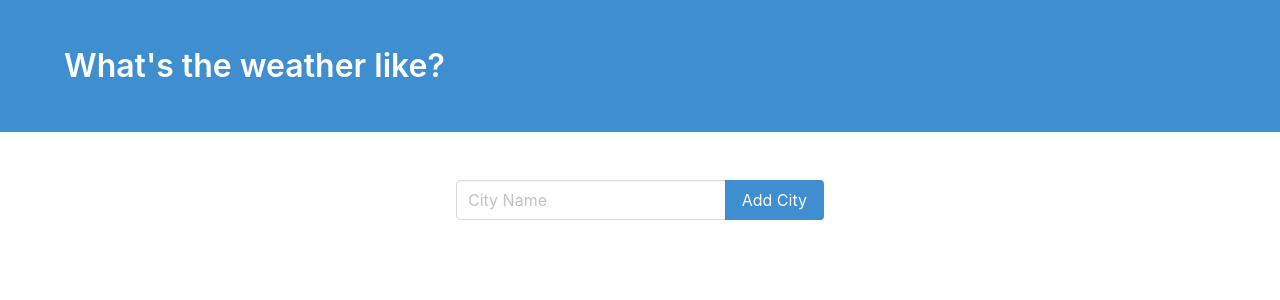
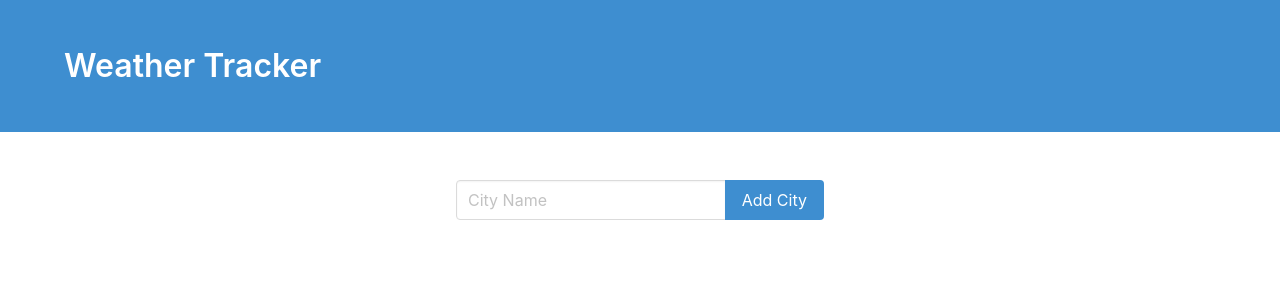
Before and after one commit to nateelee/Weather-Tracker, a Django app: page / in a window 1280 px wide. Shown: the top 300 px of the page. Run offline with Django 3.2, Linux system fonts and the light colour scheme; data comes from the database, SQL or seed files in the repository; data that the repository does not hold is empty; some libraries are stand-ins or nearby versions.

Commit message:
nl - modified html with different styling

```diff
--- a/weather/templates/weather/weather.html
+++ b/weather/templates/weather/weather.html
@@ -14,7 +14,7 @@
         <div class="hero-body">
             <div class="container">
                 <h1 class="title">
-                    What's the weather like?
+                    Weather Tracker
                 </h1>
             </div>
         </div>
```
Also changed, not shown: weather/templates/weather/codingpng.jpg (added), weather/templates/weather/codingpng2.png (added), weather/templates/weather/lastpng.jpg (added), 1 other file.
